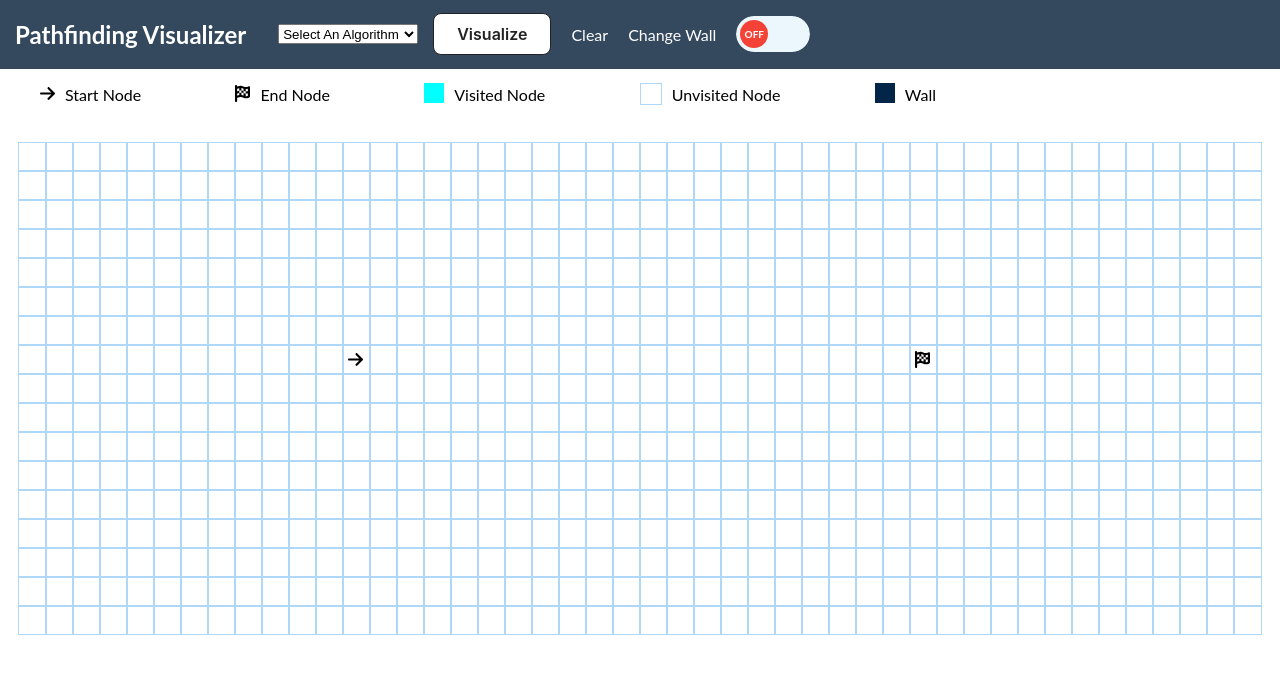
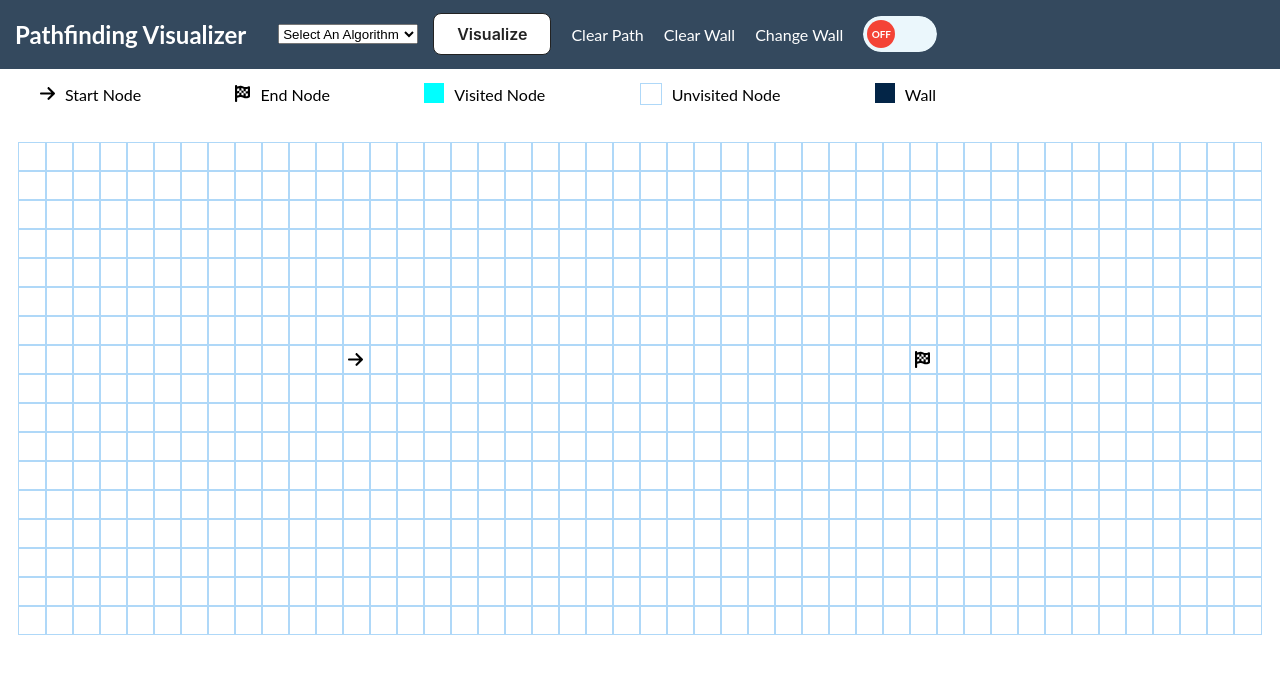
Before and after one commit to asnasim144/Pathfinding-Visualization, a React (Create React App) app: page / in a window 1280 px wide. Shown: the top 674 px of the page. Built offline with nearby package versions, Linux system fonts and the light colour scheme.

Commit message:
clear wall feature

```diff
--- a/src/components/BFS.js
+++ b/src/components/BFS.js
@@ -14,7 +14,7 @@ export default function BFSVisualize() {
     const contextValue = useContext(AlgorithmContext)
 
     function visualizeBFS(grid,startNode, endNode){
-        contextValue.resetGrid();
+        contextValue.clearPath();
         const visitedNodes= BFS(grid,startNode, endNode)
         let i=0
         visitedNodes.map((item) => {
--- a/src/components/DFS.js
+++ b/src/components/DFS.js
@@ -21,7 +21,7 @@ export default function DFSVisualize() {
     )
 
     function visualizeBFS(grid,startNode, endNode){
-        contextValue.resetGrid();
+        contextValue.clearPath();
         const visitedNodes= DFS(grid,startNode, endNode)
         let i=0
         visitedNodes.map((item) => {
--- a/src/components/Dijsktra.js
+++ b/src/components/Dijsktra.js
@@ -65,7 +65,7 @@ export default function Dijsktra() {
         }
     };
     const changeVisualizeDijkstra = (row, col, end) => {
-        contextValue.resetGrid();
+        contextValue.clearPath();
         const startNode = contextValue.grid[row][col];
         const finishNode = contextValue.grid[end.row][end.col];
         const visitedNodesInOrder = dijkstra(contextValue.grid, startNode, finishNode);
@@ -76,7 +76,7 @@ export default function Dijsktra() {
 
     // Self explanatory
     const visualizeDijkstra = (start, end) => {
-        contextValue.resetGrid();
+        contextValue.clearPath();
         const startNode = contextValue.grid[start.row][start.col];
         const finishNode = contextValue.grid[end.row][end.col];
         const visitedNodesInOrder = dijkstra(contextValue.grid, startNode, finishNode);
--- a/src/components/Graph.js
+++ b/src/components/Graph.js
@@ -154,7 +154,7 @@ export default function Graph() {
     };
 
     // Clear visited path
-    const resetGrid = () => {
+    const clearPath = () => {
         for (let row = 0; row < gridRowCount; row++) {
             for (let col = 0; col < gridColCount; col++) {
                 const node = grid[row][col];
@@ -174,12 +174,12 @@ export default function Graph() {
     return (
         <div className="container">
             {/* Providing velues to its child */}
-            <AlgorithmContext.Provider value={{grid,startNode, endNode, resetGrid , isWallCreatable, }}>
+            <AlgorithmContext.Provider value={{grid,startNode, endNode, clearPath , isWallCreatable, }}>
                 <Nav
                     startNode={startNode}
                     endNode={endNode}
                     isWallCreatable={isWallCreatable}
-                    resetGrid={resetGrid}
+                    clearPath={clearPath}
                 ></Nav>
             </AlgorithmContext.Provider>
 
--- a/src/components/Nav.js
+++ b/src/components/Nav.js
@@ -24,7 +24,8 @@ export default function Nav() {
                     <div className="block">
 
                         {/* Crear path and visited node  */}
-                        <button onClick={contextValues.resetGrid} className='clear'>Clear</button>
+                        <button onClick={contextValues.clearPath} className='clear'>Clear Path</button>
+                        <button onClick={clearWall} className='clear'>Clear Wall</button>
 
                         {/* Toggle wall changeability */}
                         <p className="btn" onClick={handleChangeWall}>Change Wall</p>
@@ -48,6 +49,7 @@ export default function Nav() {
         checkbox.current.checked = !checkbox.current.checked
         contextValues.isWallCreatable()
     }
+
     // Toggle visibility of info section for small screen device
     function toggleInfo(){
         setRotationAngle(rotationAngle+180);
@@ -62,4 +64,18 @@ export default function Nav() {
         }
         element.display = 'block'
     }
+
+    // Remove all placed Wall
+    function clearWall() {
+        for (let row = 0; row < contextValues.grid.length; row++) {
+            for (let col = 0; col < contextValues.grid[0].length; col++) {
+                const node = contextValues.grid[row][col];
+                node.isWall = false
+                document
+                    .getElementById(`node-${row}-${col}`)
+                    .classList.remove("node-wall");
+            }
+        }
+
+    }
 }
```
Also changed, not shown: src/components/Elements.js (deleted, +0 -41 lines), 1 other file (tests, documents, lock files or other folders).
